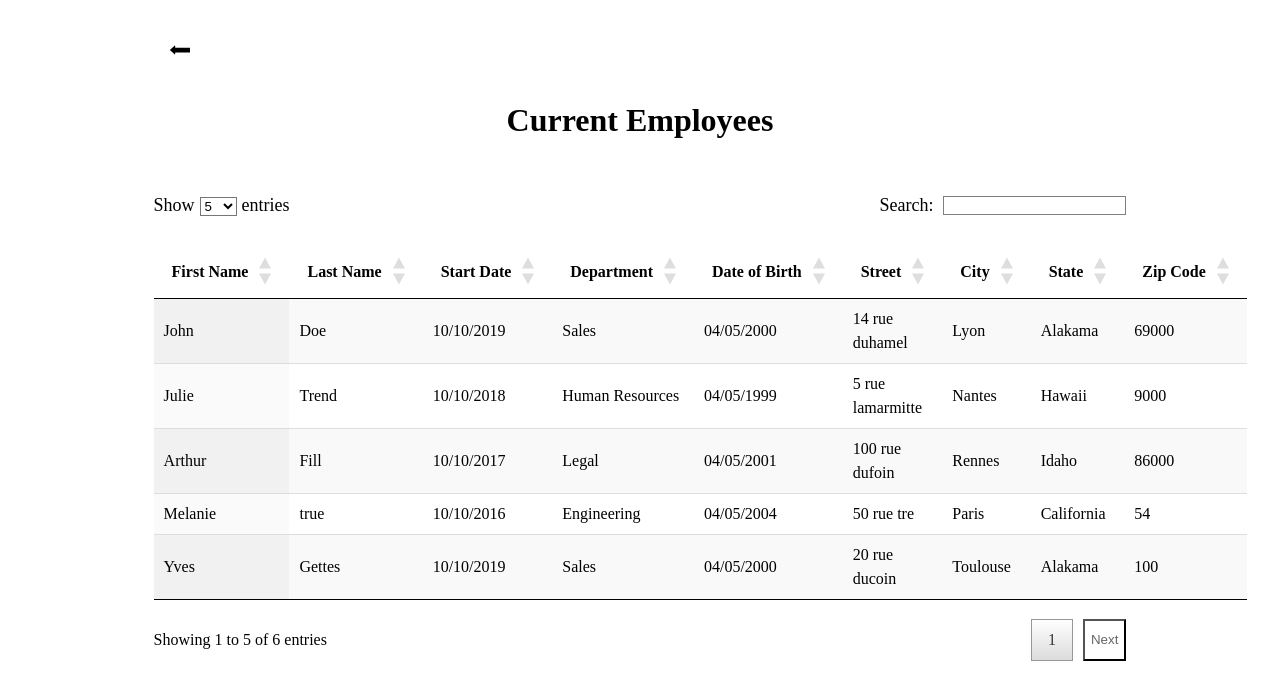
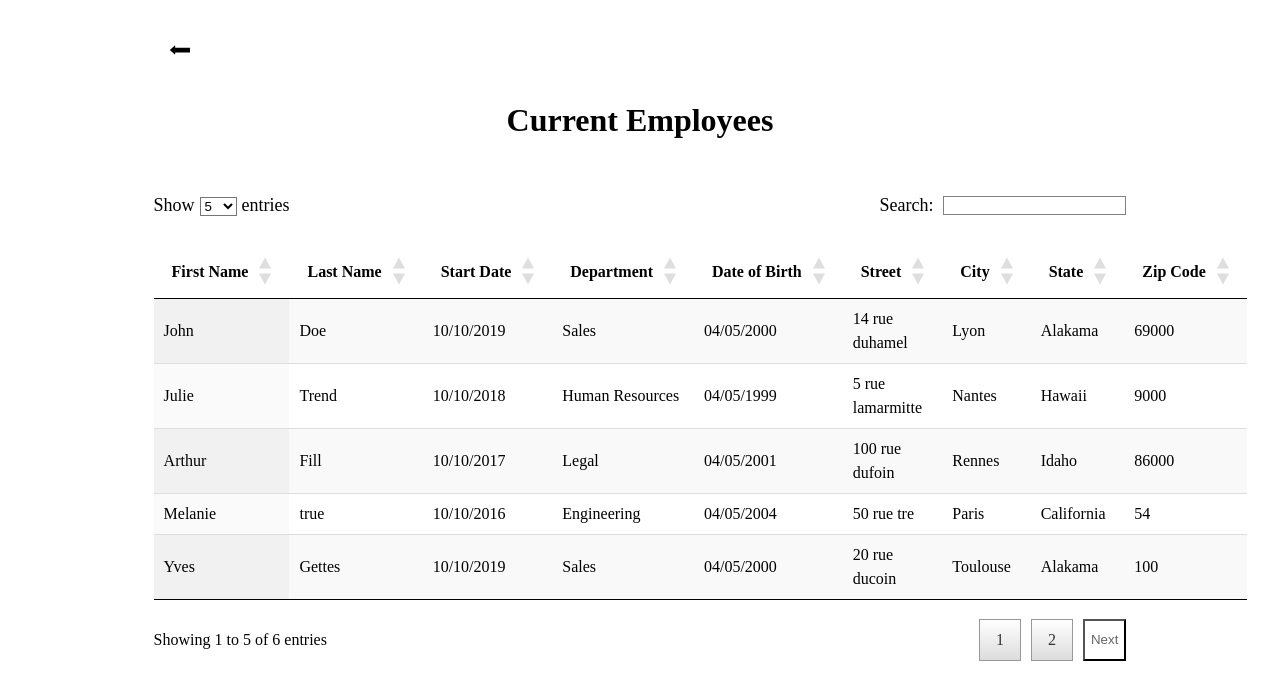
Before and after one commit to jorisbertier/HRnet, a React (Vite) app: page /employeeList in a window 1280 px wide. Shown: the top 700 px of the page. Built offline with nearby package versions, Linux system fonts and the light colour scheme.

Commit message:
pagination with array from

```diff
--- a/src/components/Table/index.jsx
+++ b/src/components/Table/index.jsx
@@ -52,12 +52,17 @@ const Table = () => {
         },
     });
 
-    console.log(table.getState().sorting)
 
     const currentPage = table.getState().pagination.pageIndex + 1;
     const rowsPerPage = Math.min(currentPage * pagination.pageSize, filteredData.length);
     const rowsPerPageInitial = pagination.pageIndex * pagination.pageSize + 1;
-    console.log('state', table.getState())
+    const pageCount = table.getPageCount();
+
+    const pageNumbers = Array.from(
+        { length: pageCount},
+        (_, i) => i + 1
+    );
+
     return (
         <div className="table-container">
             <div className="table-controls">
@@ -136,7 +141,10 @@ const Table = () => {
                     {table.getCanPreviousPage() && (
                         <button className="prev" onClick={() => table.previousPage()}>Prev</button>
                     )}
-                    <span className="numerotation">{currentPage}</span>
+                    {pageNumbers.map((num) => (
+                        <span className="numerotation">{num}</span>
+
+                    ))}
                     {table.getCanNextPage() && (
                         <button className="next" onClick={() => table.nextPage()}>
                             Next
```
